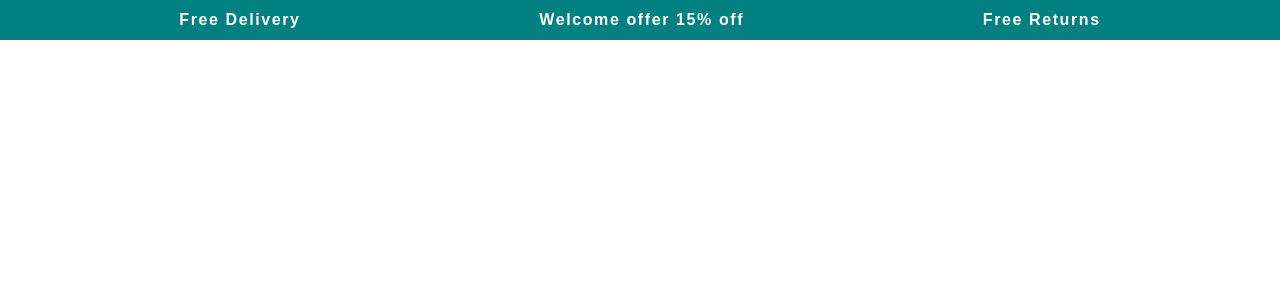
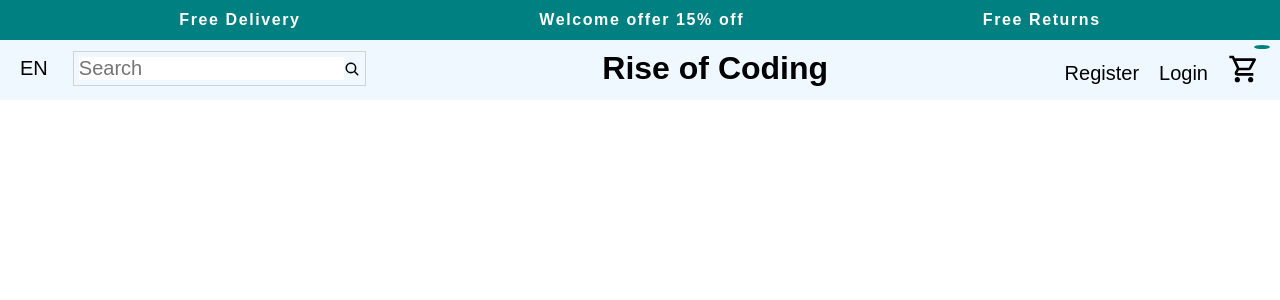
Before and after one commit to PavelRiajul/react-e-commerce, a React (Vite) app: page / in a window 1280 px wide. Shown: the top 300 px of the page. Built offline with nearby package versions, Linux system fonts and the light colour scheme.

Commit message:
navbar-complete

```diff
--- a/package.json
+++ b/package.json
@@ -11,7 +11,8 @@
   },
   "dependencies": {
     "react": "^18.2.0",
-    "react-dom": "^18.2.0"
+    "react-dom": "^18.2.0",
+    "react-icons": "^5.4.0"
   },
   "devDependencies": {
     "@types/react": "^18.2.15",
--- /dev/null
+++ b/src/Components/Navbar/Navbar.css
@@ -0,0 +1,95 @@
+.navbar-container{
+    height: 60px;
+    position: sticky;
+    top: 0;
+    z-index: 1000;
+    width: 100%;
+    background-color: aliceblue;
+}
+.navbar-wrapper{
+    display: flex;
+    align-items: center;
+    padding: 10px 20px;
+    justify-content: space-between;
+}
+.navbar-left{
+    display: flex;
+    align-items: center;
+}
+.navbar-language{
+    font-size: 20px;
+    cursor: pointer;
+}
+.navbar-search-container{
+    border: 0.5px solid lightgray;
+    display: flex;
+    align-items: center;
+    margin-left:25px ;
+    padding: 5px;
+}
+.navbar-input{
+    border: none;
+    text-align:left;
+    font-size: 20px;
+}
+.navbar-center span{
+color: teal;
+}
+.navbar-logo{
+    font-weight: bold;
+    font-size: 2rem;
+}
+.navbar-right{
+display: flex;
+align-items: center;
+align-items: flex-end;
+gap: 20px;
+}
+.navbar-menuItem{
+    display: flex;
+    align-items: center;
+    font-size: 20px;
+    cursor: pointer;
+}
+.navbar-menuItem:hover{
+    color: teal;
+}
+.navbar-menuItem .icon{
+    font-size: 32px;
+}
+.cart-badge{
+    background-color: teal;
+  color: white;
+  border-radius: 50%;
+  padding: 2px 8px;
+  font-size: 12px;
+  position: absolute;
+  top: 5px;
+  right: 10px;
+}
+@media (max-width: 768px) {
+    .navbar-container {
+      height: 50px;
+    }
+
+    .navbar-wrapper {
+      padding: 10px 0px;
+    }
+
+    .navbar-language {
+      display: none;
+    }
+
+    .navbar-logo {
+      font-size: 18px;
+    }
+
+    .navbar-right {
+      justify-content: center;
+    }
+
+    .navbar-menuItem {
+      margin-left: 10px;
+      font-size: 14px;
+    }
+  }
--- /dev/null
+++ b/src/Components/Navbar/Navbar.jsx
@@ -0,0 +1,32 @@
+import { IoSearch } from "react-icons/io5"
+import "./Navbar.css"
+import { MdOutlineShoppingCart } from "react-icons/md"
+
+function Navbar() {
+  return (
+    <nav className="navbar-container">
+        <div className="navbar-wrapper">
+           <div className="navbar-left">
+            <span className="navbar-language">EN</span>
+            <div className="navbar-search-container">
+            <input type="text" placeholder="Search" className="navbar-input"/>
+            <IoSearch className="icon"/>
+            </div>
+           </div>
+           <div className="navbar-center">
+           <h1 className="navbar-logo">Rise of Coding</h1>
+        </div>
+        <div className="navbar-right">
+            <div className="navbar-menuItem">Register</div>
+            <div className="navbar-menuItem">Login</div>
+            <div className="navbar-menuItem">
+                <MdOutlineShoppingCart className="icon"/>
+                <span className="cart-badge"></span>
+            </div>
+        </div>
+        </div>
+    </nav>
+  )
+}
+
+export default Navbar
--- a/src/Pages/Home/Home.jsx
+++ b/src/Pages/Home/Home.jsx
@@ -1,10 +1,12 @@
 import Announcement from "../../Components/Announcement/Announcement"
+import Navbar from "../../Components/Navbar/Navbar"
 
 
 function Home() {
   return (
     <div>
         <Announcement/>
+        <Navbar/>
     </div>
   )
 }
```
Also changed, not shown: 1 other file (tests, documents, lock files or other folders).
